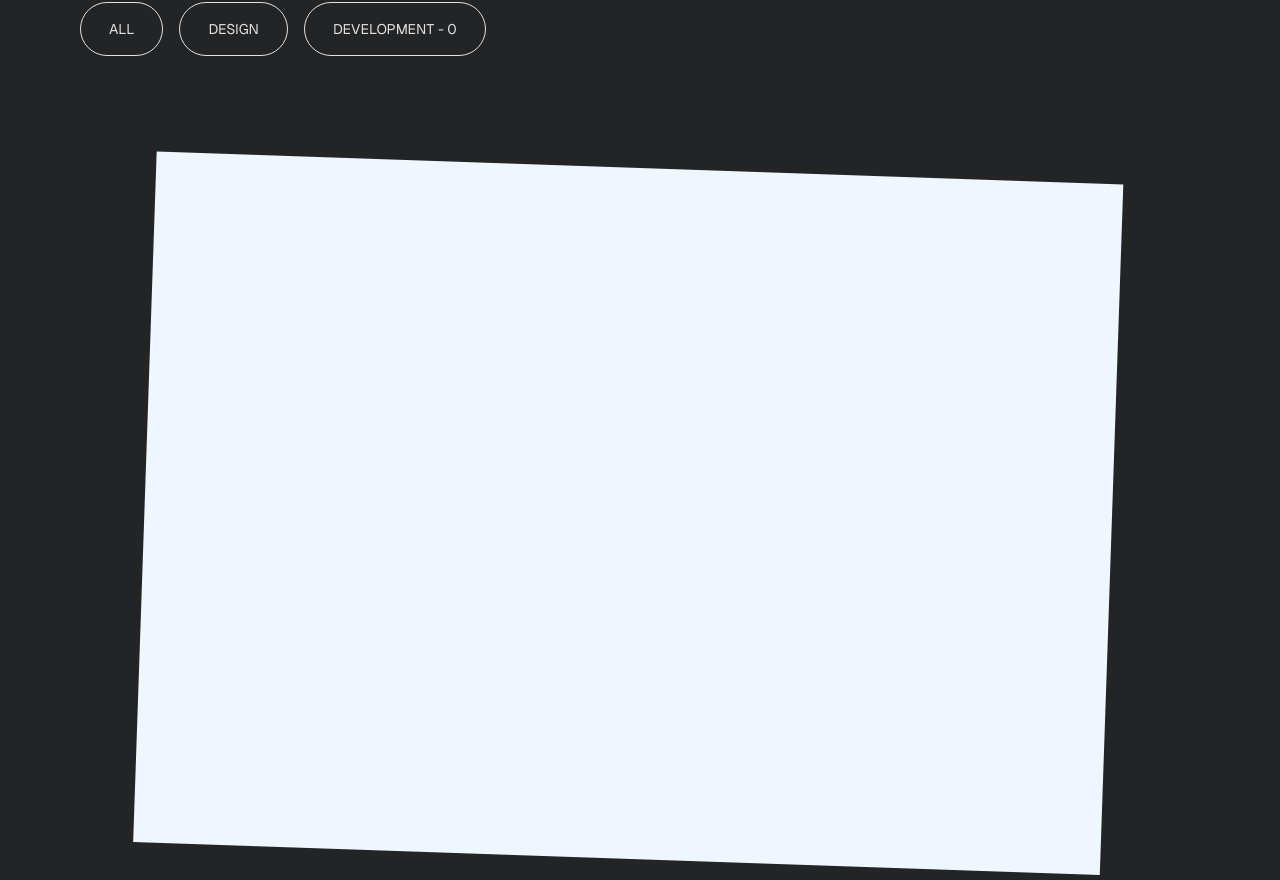
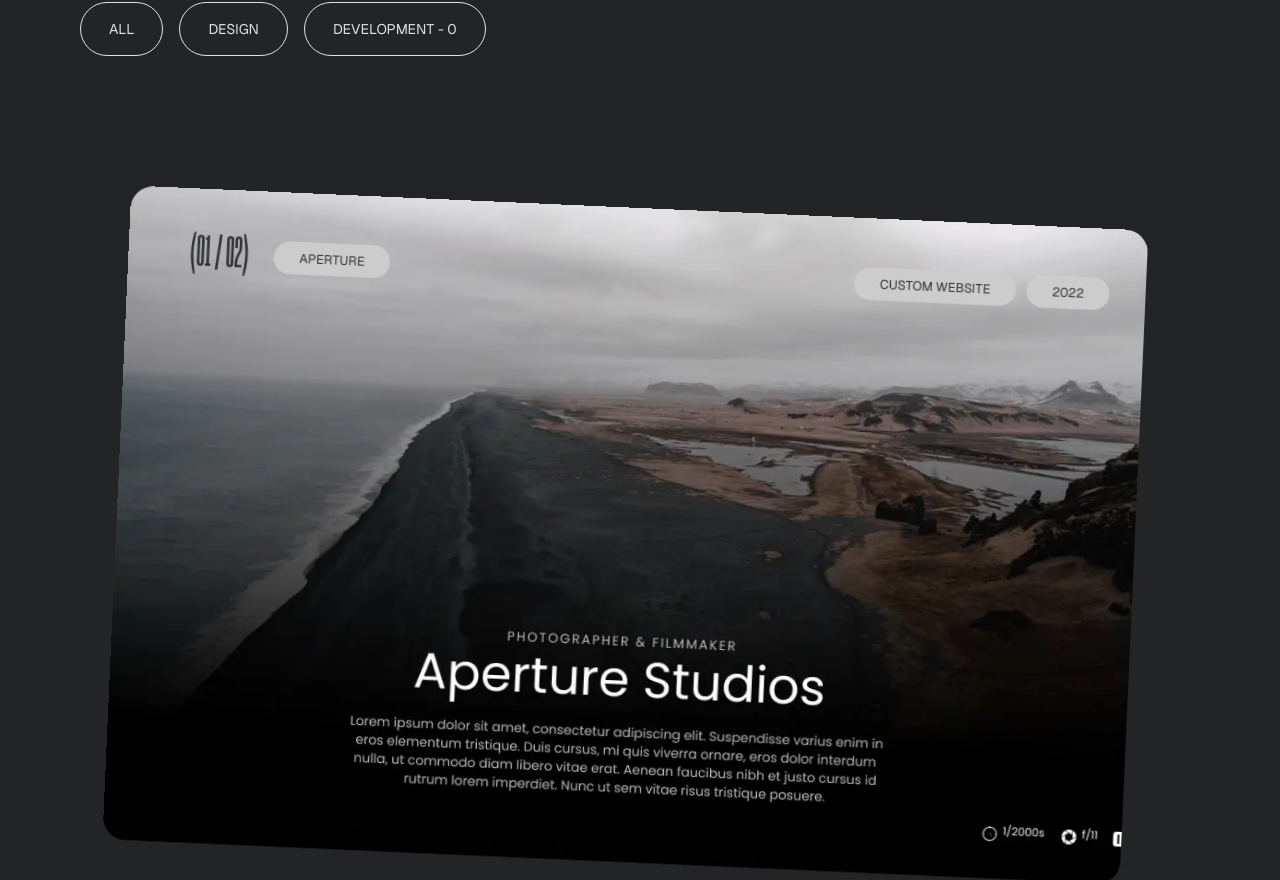
Before and after one commit to Yusuff-Dev/personal-website, a Next.js app: page /works in a window 1280 px wide. Shown: the part 798-1678 px from the top of the page. Built offline with nearby package versions, Linux system fonts and the light colour scheme.

Commit message:
projects page has done

```diff
--- a/src/app/works/page.jsx
+++ b/src/app/works/page.jsx
@@ -3,7 +3,7 @@ import Trasntion from '../../components/transition'
 import Locomotive from '../../components/locomotive'
 import Magnetic from '../../components/magnetic'
 import Projects from '../../components/projects'
-import Link from 'next/link'
+import { projects } from '@/utils/data'
 
 function page({ len }) {
 
@@ -36,11 +36,7 @@ function page({ len }) {
             </div>
           </div>
           <div className='mt-28'>
-            <Projects data={[1, 2, 3]}>
-              <div className='flex items-center justify-between flex-wrap bg-blue-50 h-screen w-full'>
-
-              </div>
-            </Projects>
+            <Projects data={projects} h={'90vh'} />
           </div>
         </div>
       </section>
--- a/src/components/home/projects/index.jsx
+++ b/src/components/home/projects/index.jsx
@@ -1,42 +1,18 @@
-import React, { useEffect, useRef } from 'react'
-import Card from '../../card';
-import { useScroll } from 'framer-motion';
-import Lenis from '@studio-freight/lenis';
 import Magnetic from '../../magnetic'
 import Link from 'next/link';
+import Projects from '../../projects'
 import { projects } from '@/utils/data';
 
 function index() {
 
-    const container = useRef(null);
-
-    const { scrollYProgress } = useScroll({
-        target: container,
-        offset: ['start start', 'end end']
-    });
-
-    useEffect(() => {
-        const lenis = new Lenis()
-        function raf(time) {
-            lenis.raf(time)
-            requestAnimationFrame(raf)
-        }
-        requestAnimationFrame(raf)
-    });
-
     return (
-        <section ref={container} id='projects' className='py-[100px] relative'>
+        <section id='projects' className='py-[100px] relative'>
             <div className='container flex flex-col items-center gap-5 md:gap-10 relative'>
                 <Magnetic>
-                    <p className='text-grey text-sm uppercase mr-auto'>selected works</p>
+                    <p className='text-white-smoke text-5xl font-humane uppercase mr-auto'>— selected projects</p>
                 </Magnetic>
-                <div className='w-full relative'>
-                    {
-                        projects.map((project, i) => {
-                            let targetScale = 1 - ((projects.length - i) * 0.05);
-                            return <Card key={`p_${i}`} i={i} {...project} len={projects.length} progress={scrollYProgress} range={[i * .25, 1]} targetScale={targetScale} />
-                        })
-                    }
+                <div className='w-full'>
+                    <Projects data={projects} h={'90vh'}/>
                 </div>
                 <Magnetic>
                     <Link href="/works" scroll={false} className='rounded-full border border-white-smoke px-7 py-4 text-white-smoke uppercase text-sm'>
--- a/src/components/projects/card/index.jsx
+++ b/src/components/projects/card/index.jsx
@@ -2,7 +2,7 @@
 import { useTransform, motion, useScroll } from 'framer-motion';
 import { useRef } from 'react';
 
-const Card = ({ i, progress, range, targetScale, children }) => {
+const Card = ({ i, progress, range, targetScale, children, h }) => {
 
     const container = useRef(null);
     const { scrollYProgress } = useScroll({
@@ -16,8 +16,8 @@ const Card = ({ i, progress, range, targetScale, children }) => {
     return (
         <div ref={container} className={`h-screen sticky top-0`}>
             <motion.div
-                style={{ scale, rotate, top: `calc(5vh + ${i * 25}px)` }}
-                className={`w-full rounded-[25px] origin-top`}
+                style={{ backgroundImage: `url(/img/${'aperture.webp'})`, scale, rotate, top: `calc(5vh + ${i * 25}px)` }}
+                className={`h-[${h}] w-full rounded-[25px] p-4 md:p-10 origin-top relative bg-no-repeat bg-center bg-cover`}
             >
                 {children}
             </motion.div>
--- a/src/components/projects/index.jsx
+++ b/src/components/projects/index.jsx
@@ -2,8 +2,9 @@ import { useEffect, useRef } from 'react'
 import { useScroll } from 'framer-motion';
 import Lenis from '@studio-freight/lenis';
 import Card from './card';
+import Magnetic from '../../components/magnetic'
 
-function index({ children, data }) {
+function index({ data, h }) {
 
     const container = useRef(null);
 
@@ -21,14 +22,41 @@ function index({ children, data }) {
         requestAnimationFrame(raf)
     });
 
-    if(!data) return <p className='text-2xl text-center uppercase'>coming soon...</p>
+    if (!data) return <p className='text-2xl text-center uppercase'>coming soon...</p>
 
     return (
         <div ref={container}>
             {
                 data?.map((item, i) => {
                     let targetScale = 1 - ((data.length - i) * 0.05);
-                    return <Card key={`p_${i}`} i={i} {...item} len={data.length} progress={scrollYProgress} range={[i * .25, 1]} targetScale={targetScale}>{children}</Card>
+                    return <Card key={`p_${i}`} i={i} progress={scrollYProgress} range={[i * .25, 1]} targetScale={targetScale} h={h}>
+                        <div className='flex items-center justify-between flex-wrap'>
+                            <div className='flex items-center'>
+                                <Magnetic>
+                                    <button className='px-7 py-2 text-dark-grey uppercase text-5xl font-humane'>
+                                        {`(0${i + 1} / 0${data.length})`}
+                                    </button>
+                                </Magnetic>
+                                <Magnetic>
+                                    <button className='rounded-full bg-grey px-7 py-2 text-dark-grey uppercase text-sm'>
+                                        {item.name}
+                                    </button>
+                                </Magnetic>
+                            </div>
+                            <div className='flex items-center gap-3'>
+                                <Magnetic>
+                                    <button className='rounded-full bg-grey px-7 py-2 text-dark-grey uppercase text-sm'>
+                                        {item.title}
+                                    </button>
+                                </Magnetic>
+                                <Magnetic>
+                                    <button className='rounded-full bg-grey px-7 py-2 text-dark-grey uppercase text-sm'>
+                                        {item.date}
+                                    </button>
+                                </Magnetic>
+                            </div>
+                        </div>
+                    </Card>
                 })
             }
         </div>
--- a/src/utils/data.js
+++ b/src/utils/data.js
@@ -4,7 +4,7 @@ export const projects = [
         description: "Lorem ipsum dolor sit amet, consectetur adipiscing elit. Suspendisse varius enim in eros elementum tristique. Duis cursus, mi quis viverra ornare, eros dolor interdum nulla, ut commodo diam libero vitae erat. Aenean faucibus nibh et justo cursus id rutrum lorem imperdiet. Nunc ut sem vitae risus tristique posuere.",
         src: 'aperture.webp',
         figma: '',
-        data: '2022',
+        date: '2022',
         title: 'custom website',
     },
     {
@@ -12,7 +12,7 @@ export const projects = [
         description: "Lorem ipsum dolor sit amet, consectetur adipiscing elit. Suspendisse varius enim in eros elementum tristique. Duis cursus, mi quis viverra ornare, eros dolor interdum nulla, ut commodo diam libero vitae erat. Aenean faucibus nibh et justo cursus id rutrum lorem imperdiet. Nunc ut sem vitae risus tristique posuere.",
         src: 'aperture.webp',
         figma: '',
-        data: '2022',
+        date: '2022',
         title: 'custom website',
     },
 ];
```
